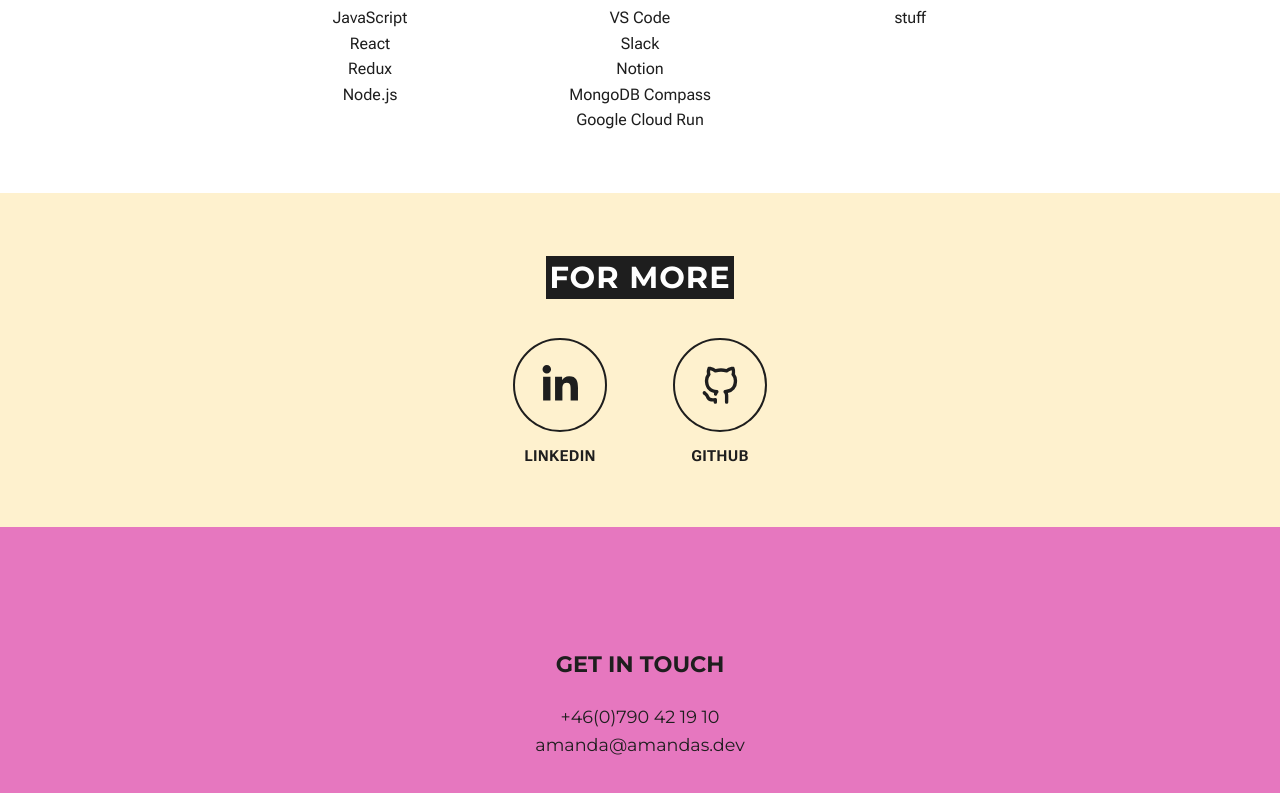
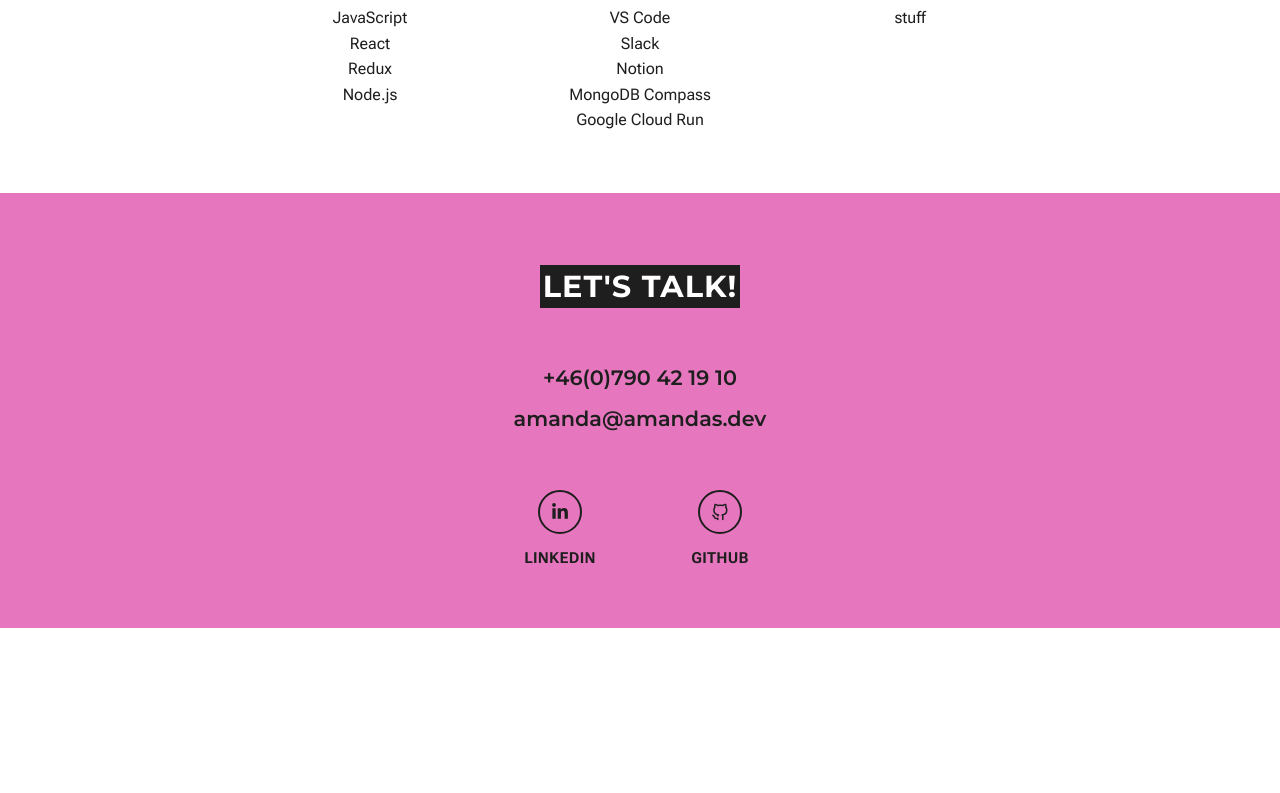
Before and after one commit to Technigo/project-react-portfolio, a React (Create React App) app: page / in a window 1280 px wide. Shown: the part 2628-3421 px from the top of the page. After the commit the page ends 3256 px from the top, so only its background shows below. Built offline with nearby package versions, Linux system fonts and the light colour scheme.

Commit message:
New contact footer

```diff
--- a/src/App.js
+++ b/src/App.js
@@ -1,11 +1,10 @@
-import Contact from 'components/Contact'
 import Hero from 'components/Hero'
 import Projects from 'components/Projects'
 import Skills from 'components/Skills'
 import Summary from 'components/Summary'
 import Tech from 'components/Tech'
 // import Thoughts from 'components/Thoughts'
-import ForMore from 'components/ForMore'
+import LetsTalk from 'components/LetsTalk'
 import React from 'react'
 
 export const App = () => {
@@ -17,8 +16,9 @@ export const App = () => {
       <Projects />
       {/* <Thoughts /> */}
       <Skills />
-      <ForMore />
-      <Contact />
+      {/* <ForMore />
+      <Contact /> */}
+      <LetsTalk />
     </>
   )
 }
--- a/src/components/ComponentLibrary.js
+++ b/src/components/ComponentLibrary.js
@@ -80,3 +80,35 @@ width: 90%;
 max-width: 800px;
 margin: 0 auto;
 `
+
+const ContactLink = styled.a`
+font-family: "Montserrat", sans-serif;
+font-weight: 600;
+font-size: 1.3rem;
+text-align: center;
+color: var(--black);
+line-height: 2;
+
+&:hover,
+&:focus{
+    color: var(--white);
+};
+&:active{
+    color: var(--white);
+};
+`
+
+export const ContactCard = () => (
+  <>
+    <p>
+      <ContactLink href="tel:0046790421910">
+          +46(0)790 42 19 10
+      </ContactLink>
+    </p>
+    <p>
+      <ContactLink href="mailto:amanda@amandas.dev">
+          amanda@amandas.dev
+      </ContactLink>
+    </p>
+  </>
+)
--- a/src/components/Contact.js
+++ /dev/null
@@ -1,53 +0,0 @@
-import React from 'react'
-import styled from 'styled-components'
-import { Subheading } from './ComponentLibrary'
-import PageSection from './PageSection'
-
-const FooterText = styled.p`
-    font-family: "Montserrat", sans-serif;
-    font-weight: 400;
-    font-size: 1.1rem;
-    text-align: center;
-    color: var(--black);
-    line-height: 1.6;
-    padding-bottom: 50px;
-    `
-
-const ContactLink = styled.a`
-font-family: "Montserrat", sans-serif;
-font-weight: 400;
-font-size: 1.1rem;
-text-align: center;
-color: var(--black);
-line-height: 1.6;
-
-&:hover,
-&:focus{
-    color: var(--white);
-};
-&:active{
-    color: var(--white);
-};
-`
-
-const Contact = () => {
-  return (
-    <PageSection backgroundColor="var(--accent)">
-      <FooterText>
-        <Subheading>Get in touch</Subheading>
-        <p>
-          <ContactLink href="tel:0046790421910">
-          +46(0)790 42 19 10
-          </ContactLink>
-        </p>
-        <p>
-          <ContactLink href="mailto:amanda@amandas.dev">
-          amanda@amandas.dev
-          </ContactLink>
-        </p>
-      </FooterText>
-    </PageSection>
-  )
-}
-
-export default Contact
--- a/src/components/ForMore.js
+++ b/src/components/LetsTalk.js
@@ -1,8 +1,7 @@
-
 import React from 'react'
 import { useMediaQuery } from 'react-responsive'
 import styled from 'styled-components/macro'
-import { Heading } from './ComponentLibrary'
+import { ContactCard, Heading } from './ComponentLibrary'
 import PageSection from './PageSection'
 import SocialIcon from './SocialIcon'
 
@@ -18,23 +17,34 @@ const IconContainer = styled.div`
   }
 `
 
-const ForMore = () => {
+const ContactText = styled.p`
+  font-family: "Montserrat", sans-serif;
+  font-weight: 400;
+  font-size: 1.1rem;
+  text-align: center;
+  color: var(--black);
+  line-height: 1.6;
+  padding-bottom: 50px;
+`
+
+const LetsTalk = () => {
   const isMobile = useMediaQuery({ query: '(max-width: 669px)' })
 
-  const iconSize = isMobile ? 50 : 90
+  const iconSize = isMobile ? 50 : 40
 
   return (
-    <PageSection backgroundColor="var(--sectionbg)">
-      <Heading>
-        For more
-      </Heading>
+    <PageSection backgroundColor="var(--accent)">
+      <ContactText>
+        <Heading>Let&apos;s talk!</Heading>
+        <ContactCard />
+
+      </ContactText>
       <IconContainer>
         <SocialIcon variant="linkedin" showText size={iconSize} />
         <SocialIcon variant="github" showText size={iconSize} />
-        {/* <Icon variant="stackoverflow" showText size={iconSize} /> */}
       </IconContainer>
     </PageSection>
   )
 }
 
-export default ForMore
+export default LetsTalk
```
